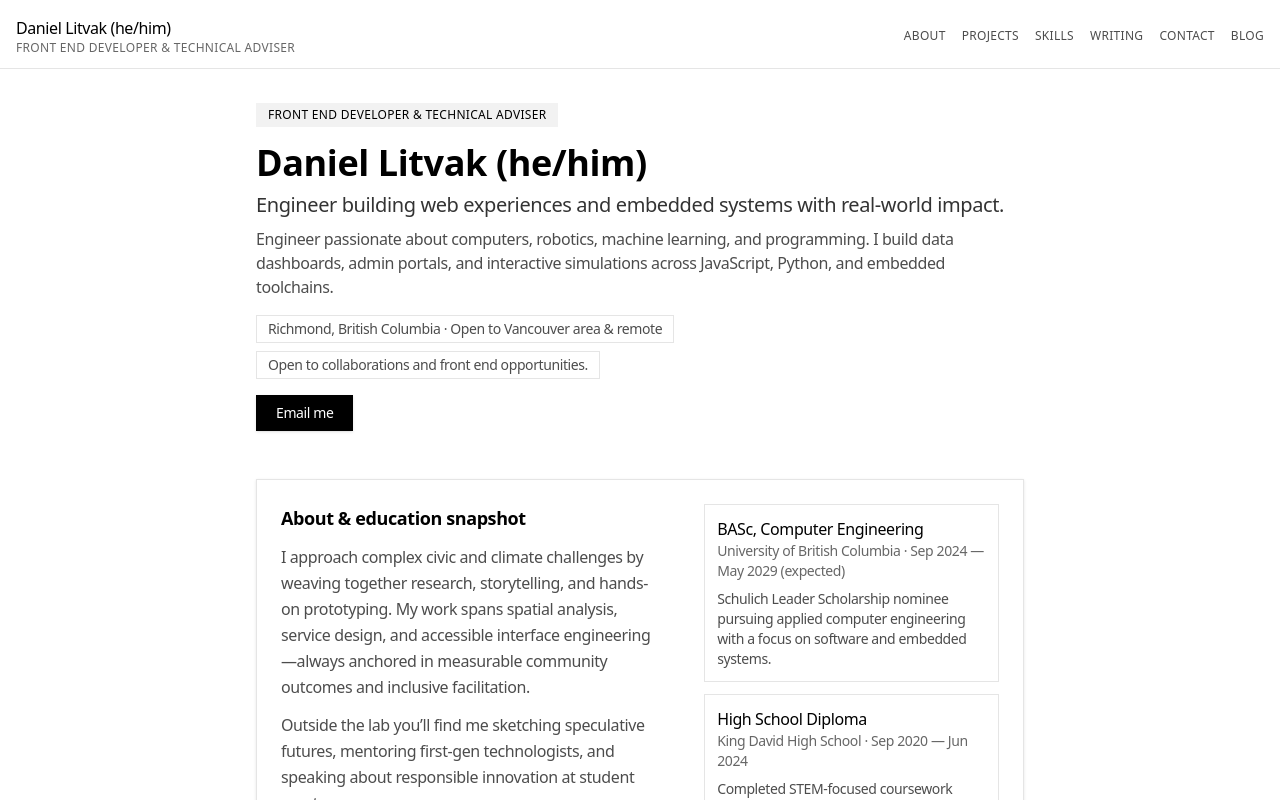
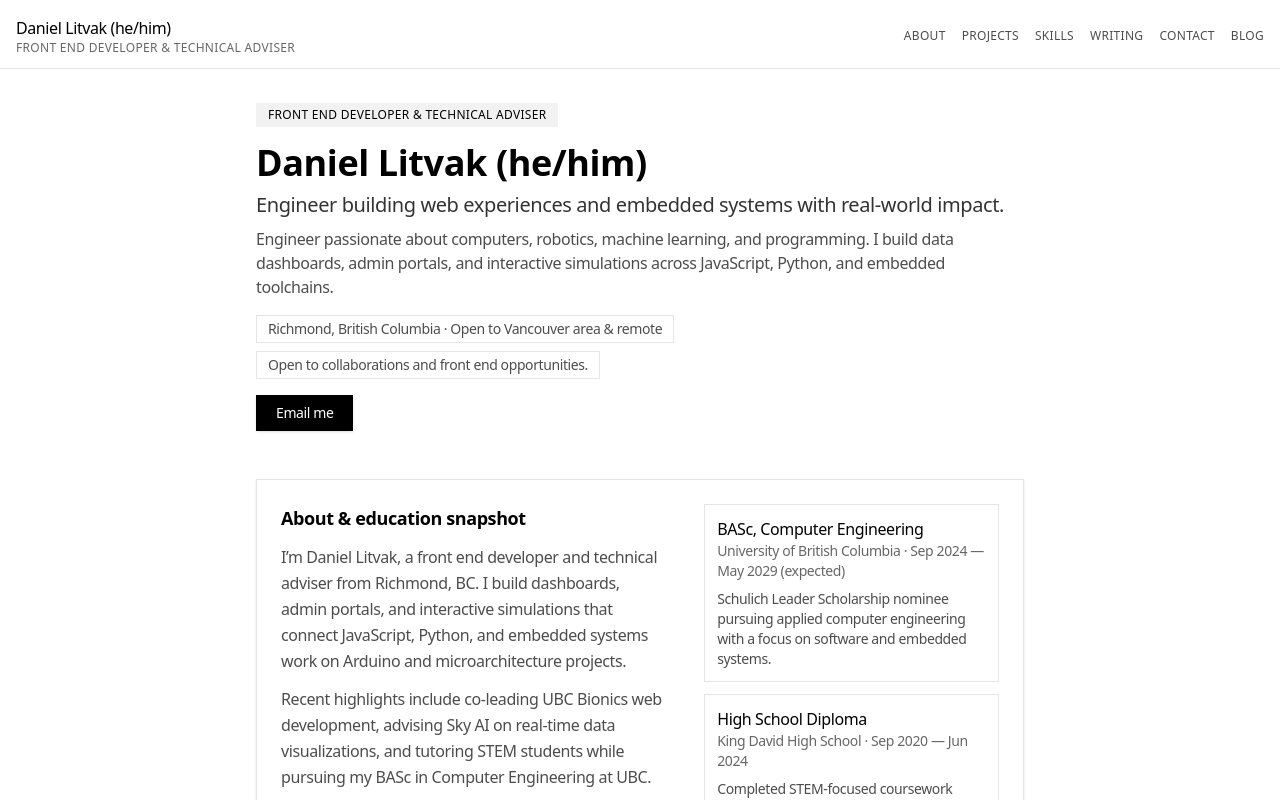
Before and after one commit to danlitvak/daniel_litvak, a Next.js app: page / in a window 1280 px wide. Shown: the top 800 px of the page. Built offline with nearby package versions, Linux system fonts and the light colour scheme.

Commit message:
Align site copy with Daniel Litvak branding

```diff
--- a/app/layout.tsx
+++ b/app/layout.tsx
@@ -15,37 +15,36 @@ export const viewport: Viewport = {
 }
 
 export const metadata: Metadata = {
-  metadataBase: new URL('https://alex-rivera.dev'),
+  metadataBase: new URL('https://danlitvak.github.io/portfolio'),
   alternates: {
     canonical: '/',
   },
   title: {
-    default: 'Alex Rivera – Product Design Technologist',
-    template: '%s | Alex Rivera',
+    default: 'Daniel Litvak – Front End Developer & Technical Adviser',
+    template: '%s | Daniel Litvak',
   },
   description:
-    'Portfolio and blog for Alex Rivera, a product design technologist crafting resilient digital experiences for climate-focused teams.',
+    'Portfolio and blog for Daniel Litvak, a front end developer and technical adviser building dashboards, admin tooling, and interactive simulations.',
   keywords: [
-    'Alex Rivera',
-    'product design',
-    'UX researcher',
-    'frontend engineer',
+    'Daniel Litvak',
+    'front end developer',
+    'technical adviser',
+    'JavaScript developer',
     'portfolio',
   ],
   openGraph: {
-    title: 'Alex Rivera – Product Design Technologist',
+    title: 'Daniel Litvak – Front End Developer & Technical Adviser',
     description:
-      'Human-centered technologist specializing in climate resilience, systems thinking, and end-to-end product delivery.',
-    url: 'https://alex-rivera.dev',
-    siteName: 'Alex Rivera Portfolio',
+      'Front end developer specializing in dashboards, admin platforms, and interactive web experiments.',
+    url: 'https://danlitvak.github.io/portfolio',
+    siteName: 'Daniel Litvak Portfolio',
     locale: 'en_US',
     type: 'website',
   },
   twitter: {
     card: 'summary_large_image',
-    title: 'Alex Rivera – Product Design Technologist',
-    description:
-      'Exploring the intersection of inclusive design, prototyping, and climate technology.',
+    title: 'Daniel Litvak – Front End Developer & Technical Adviser',
+    description: 'Exploring interactive web builds, embedded systems, and hands-on simulations.',
   },
 }
 
--- a/app/page.tsx
+++ b/app/page.tsx
@@ -208,10 +208,10 @@ export default function Personal() {
               About & education snapshot
             </h2>
             <p className="text-base leading-relaxed text-black/70 dark:text-white/70">
-              I approach complex civic and climate challenges by weaving together research, storytelling, and hands-on prototyping. My work spans spatial analysis, service design, and accessible interface engineering—always anchored in measurable community outcomes and inclusive facilitation.
+              I’m Daniel Litvak, a front end developer and technical adviser from Richmond, BC. I build dashboards, admin portals, and interactive simulations that connect JavaScript, Python, and embedded systems work on Arduino and microarchitecture projects.
             </p>
             <p className="text-base leading-relaxed text-black/70 dark:text-white/70">
-              Outside the lab you’ll find me sketching speculative futures, mentoring first-gen technologists, and speaking about responsible innovation at student meetups.
+              Recent highlights include co-leading UBC Bionics web development, advising Sky AI on real-time data visualizations, and tutoring STEM students while pursuing my BASc in Computer Engineering at UBC.
             </p>
           </div>
           <div className="space-y-3">
--- a/components/ContactModal.tsx
+++ b/components/ContactModal.tsx
@@ -129,7 +129,7 @@ export function ContactModal({
                 value={formState.name}
                 onChange={(event) => setFormState((prev) => ({ ...prev, name: event.target.value }))}
                 className="rounded-none border border-black/15 bg-white px-3 py-2 text-black shadow-sm focus:border-black focus:outline-none focus:ring-2 focus:ring-black/20 dark:border-white/20 dark:bg-black/60 dark:text-white dark:focus:border-white dark:focus:ring-white/30"
-                placeholder="Alex Rivera"
+                placeholder="Daniel Litvak"
               />
             </label>
             <label className="flex flex-col gap-1 text-sm font-medium text-black/80 dark:text-white">
```
